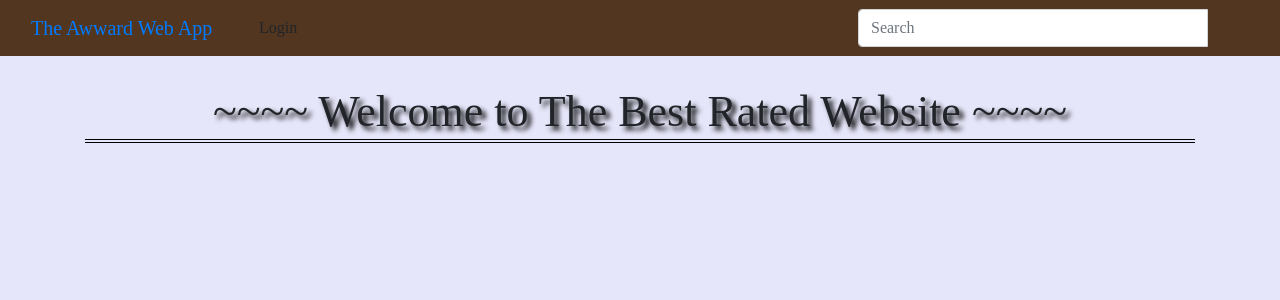
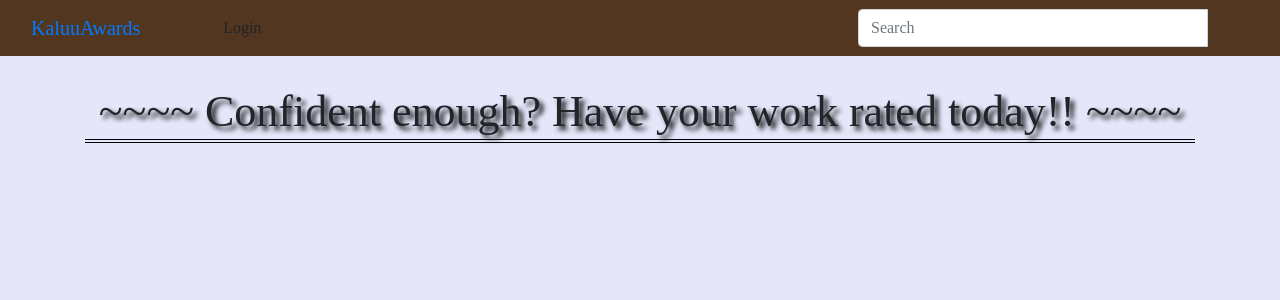
Before and after one commit to Agnes-Kalunda/djangoawards, a Django app: page / in a window 1280 px wide. Shown: the top 300 px of the page. Run offline with Django 4.2, Linux system fonts and the light colour scheme; data that the repository does not hold is empty; some libraries are stand-ins or nearby versions.

Commit message:
updated templates

```diff
--- a/Appwards/templates/index.html
+++ b/Appwards/templates/index.html
@@ -2,7 +2,7 @@
 {% load bootstrap4 %}
 {% block content %}
 <div class="container">
-    <h2 class="text-center" id="h2-title">~~~~ Welcome to The Best Rated Website ~~~~</h2>
+    <h2 class="text-center" id="h2-title">~~~~ Confident enough? Have your work rated today!! ~~~~</h2>
      <div class="row row-cols-1 row-cols-md-2 g-4">
 
         {% for project in all_projects %}
--- a/Appwards/templates/navbar.html
+++ b/Appwards/templates/navbar.html
@@ -13,7 +13,7 @@
 <nav class="navbar navbar-inverse">
 <div class="container-fluid">
   <div class="navbar-header">
-    <a class="navbar-brand" href="/">The Awward Web App</a>
+    <a class="navbar-brand" href="/">KaluuAwards</a>
   </div>
   <!--The search form above-->
   <div class="col-sm-6 col-md-6">
```
